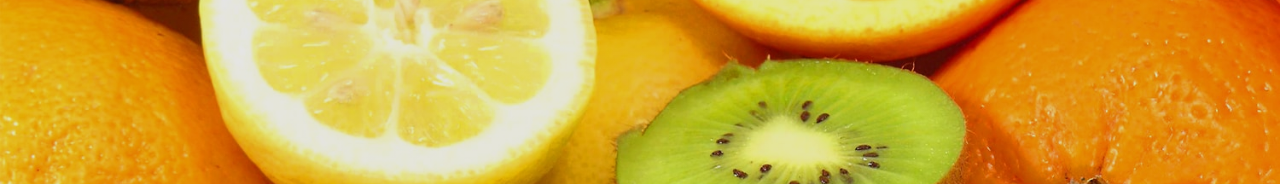
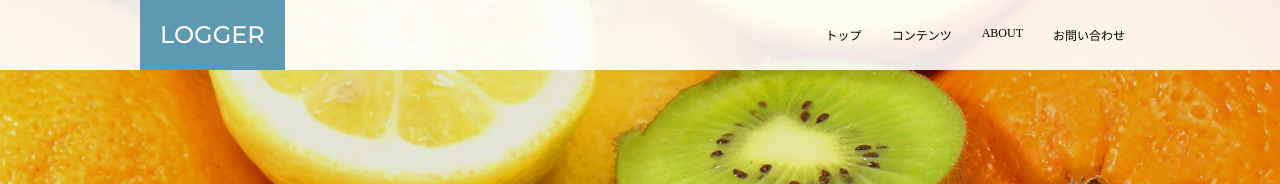
Before and after one commit to mtnn/prework_HTML, a plain HTML site: page index.html in a window 1280 px wide. Shown: the top 184 px of the page. Drawn offline with nearby package versions, Linux system fonts and the light colour scheme.

Commit message:
トップページ完成

```diff
--- a/index.html
+++ b/index.html
@@ -21,9 +21,39 @@
         border: 0;
       }
     </style>
+
+    <script src="https://code.jquery.com/jquery-2.2.3.min.js"></script>
+    <script>
+    $(function(){
+      $(".headC").click(function(){
+        $(".headB").slideToggle();
+      });
+    });
+    </script>
   </head>
 
   <body>
+    <header>
+      <div class="container">
+        <div class="container-small">
+          <a href="index.html" class="headA">LOGGER</a>
+
+          <button type="button" class="headC">
+            <span class="fa fa-bars" title="MENU"></span>
+          </button>
+        </div>
+
+        <nav class="headB">
+          <ul>
+            <li><a href="index.html">トップ</a></li>
+            <li><a href="contents.html">コンテンツ</a></li>
+            <li><a href="about.html">ABOUT</a></li>
+            <li><a href="contact.html">お問い合わせ</a></li>
+          </ul>
+        </nav>
+      </div>
+    </header>
+
     <section class="conA">
       <div class="container">
         <img src="img/logo.svg" alt="">
--- a/style.css
+++ b/style.css
@@ -324,6 +324,48 @@ footer .container {
 	background-color: rgba(0,0,0,0.3);
 }
 
+/* header */
+header {
+	position: absolute;
+	top: 0;
+	left: 0;
+	z-index: 100;
+	width: 100%;
+	background-color: rgba(255,255,255,0.9);
+}
+
+.headA {
+	display: inline-block;
+	line-height: 70px;
+	padding-left: 20px;
+	padding-right: 20px;
+	background-color: #5D9AB2;
+	background-color: var(--main-color);
+	color: #fff;
+	color: var(--text-bright-color);
+	font-family: 'Montserrat', sans-serif;
+	font-size: 24px;
+	text-decoration: none;
+}
+
+.headB ul {
+	margin: 0;
+	padding: 0;
+	list-style: none;
+}
+
+.headB a {
+	display: block;
+	padding: 15px;
+	color: inherit;
+	font-size: 12px;
+	text-decoration: none;
+}
+
+.headB a:hover {
+	background-color: rgba(0,0,0,0.3);
+}
+
 /* responsive */
 @media (min-width: 768px) {
 	.conA h1 {
@@ -414,4 +456,54 @@ footer .container {
 	.footC {
 		flex: 0 0 100%;
 	}
+
+	header .container {
+		display: flex;
+		align-items: center;
+		justify-content: space-between;
+		max-width: 1000px;
+		max-width: var(--large-width);
+		margin-left: auto;
+		margin-right: auto;
+	}
+
+	.headB ul {
+		display: flex;
+	}
+
+	.headC {
+		display: none;
+	}
+
+	.headB {
+		display: block !important;
+	}
 }
+
+/* 小さい画面用 */
+@media (max-width: 767px) {
+	header .container-small {
+		display: flex;
+		align-items: center;
+		justify-content: space-between;
+	}
+
+	.headC {
+		margin-right: 10px;
+		padding: 0;
+		border: none;
+		outline: none;
+		background: none;
+		font-size: 28px;
+		opacity: 0.5;
+		cursor: pointer;
+	}
+
+	.headC:hover {
+		opacity: 0.3;
+	}
+
+	.headB {
+		display: none;
+	}
+}
```
